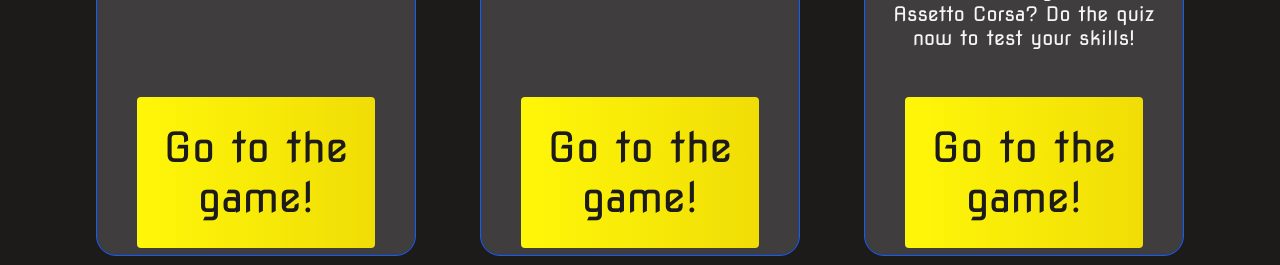
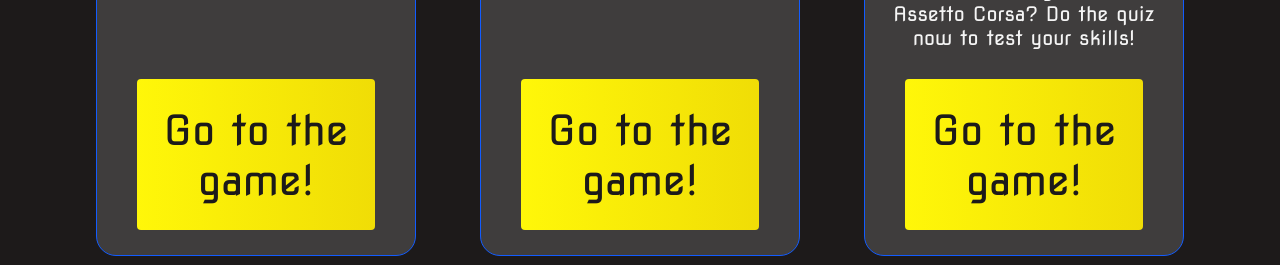
Before and after one commit to Rick05Baas/QUIZZIE, a plain HTML site: page index.html in a window 1280 px wide. Shown: the part 604-869 px from the top of the page. Drawn offline with Linux system fonts and the light colour scheme.

Commit message:
Update style.css

```diff
--- a/style.css
+++ b/style.css
@@ -296,7 +296,7 @@ margin-top: 35px;
   }
 
 
-  /* Buttons kk sukkels */
+  /* nav bar buttons */
   .btn {
     position: relative;
     font-size: 2.6rem;
@@ -318,8 +318,26 @@ margin-top: 35px;
 #highscore-btn {
     width: 75%;
     background: linear-gradient(90deg, rgb(255, 247, 9) 0%, rgb(240, 221, 6) 100%);
+    margin-bottom: 35px;
 }
 
 #highscore-btn:hover {
     box-shadow: 0 0.4rem 1.4rem 0 rgba(255, 255, 0, 0.5);
 }
+
+/* webscroll bar */
+::-webkit-scrollbar {
+  width: 10px;
+}
+
+::-webkit-scrollbar-track {
+  background: var(--color-black);
+}
+
+::-webkit-scrollbar-thumb {
+  background: var(--color-primary);
+}
+
+::-webkit-scrollbar-thumb:hover {
+  background: var(--color-primary);
+}
```
